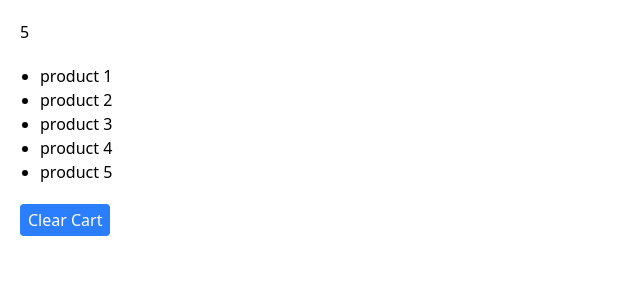
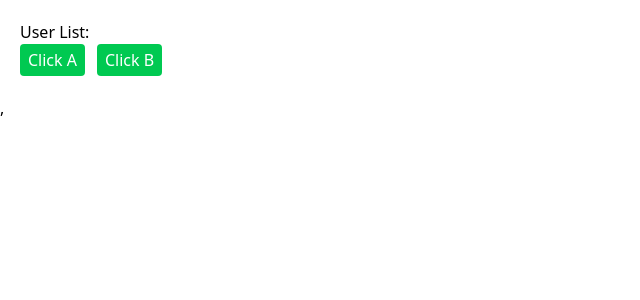
Before and after one commit to alaminmiah4274/basic_react, a React (Vite) app: page / in a window 1280 px wide. Shown: the top 300 px of the page, without its empty margins (0-640 px from the left). Built offline with nearby package versions, Linux system fonts and the light colour scheme.

Commit message:
understanding strictMode and useEffect

```diff
--- a/src/App.jsx
+++ b/src/App.jsx
@@ -8,6 +8,7 @@
 import { useState } from "react";
 import Navbar from "/src/customComponent/Navbar";
 import Cart from "/src/customComponent/Cart";
+import Effect from "/src/customComponent/Effect";
 
 function App() {
   // const fruits = ["Apple", "Banana", "orange", "lemon", "mango", "Cherry"];
@@ -33,12 +34,14 @@ function App() {
       <Person />
       <Skill />
       <Employee />*/}
-      <Navbar cartItemCount={cartItems.length} />
+      {/*<Navbar cartItemCount={cartItems.length} />
       <Cart
         cartItems={cartItems}
         onClose={() => setCartItems([])}
         onRemove={handleProductRemove}
-      />
+      />*/}
+
+      <Effect />
     </div>
   );
 }
--- /dev/null
+++ b/src/customComponent/Effect.jsx
@@ -0,0 +1,57 @@
+import { useEffect, useState } from "react";
+
+let count = 0;
+
+const Effect = () => {
+  const [users, setUsers] = useState([]);
+  const [depA, setDepA] = useState(0);
+  const [depB, setDepB] = useState(0);
+
+  useEffect(() => {
+    console.log("effect occurred");
+    setUsers(["john"]);
+  }, [depA, depB]);
+
+  return (
+    <div>
+      <h1>User List:</h1>
+      <button
+        onClick={() => setDepA(Math.random())}
+        className="px-2 py-1 bg-green-500 rounded-sm text-white hover:bg-green-400 mr-3"
+      >
+        Click A
+      </button>
+
+      <button
+        onClick={() => setDepB(Math.random())}
+        className="px-2 py-1 bg-green-500 rounded-sm text-white hover:bg-green-400"
+      >
+        Click B
+      </button>
+    </div>
+  );
+};
+
+export default Effect;
+
+/*
+
+""" with empty array """
+useEffect(() => {
+  console.log('Runs ONLY on mount (first render)');
+}, []);
+
+
+""" with dependency value in empty array """
+useEffect(() => {
+  console.log('Runs on mount AND whenever `someProp` changes');
+}, [someProp]);
+
+
+""" without empty array """
+useEffect(() => {
+  console.log('Runs after EVERY render');
+});
+
+
+*/
--- a/src/main.jsx
+++ b/src/main.jsx
@@ -5,6 +5,6 @@ import App from "./App.jsx";
 
 createRoot(document.getElementById("root")).render(
   <StrictMode>
-    <App />
+    <App />,
   </StrictMode>,
 );
```
